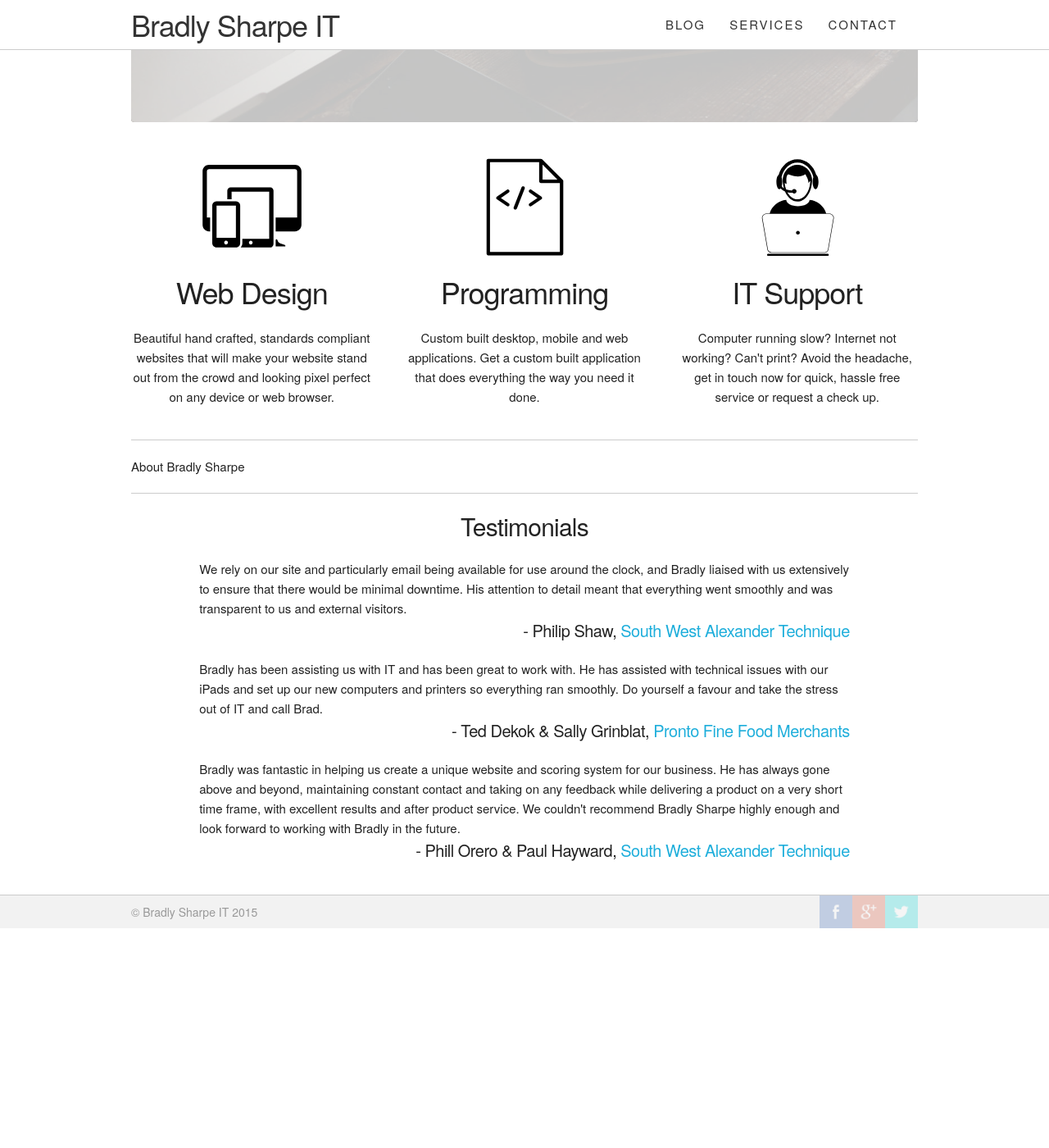
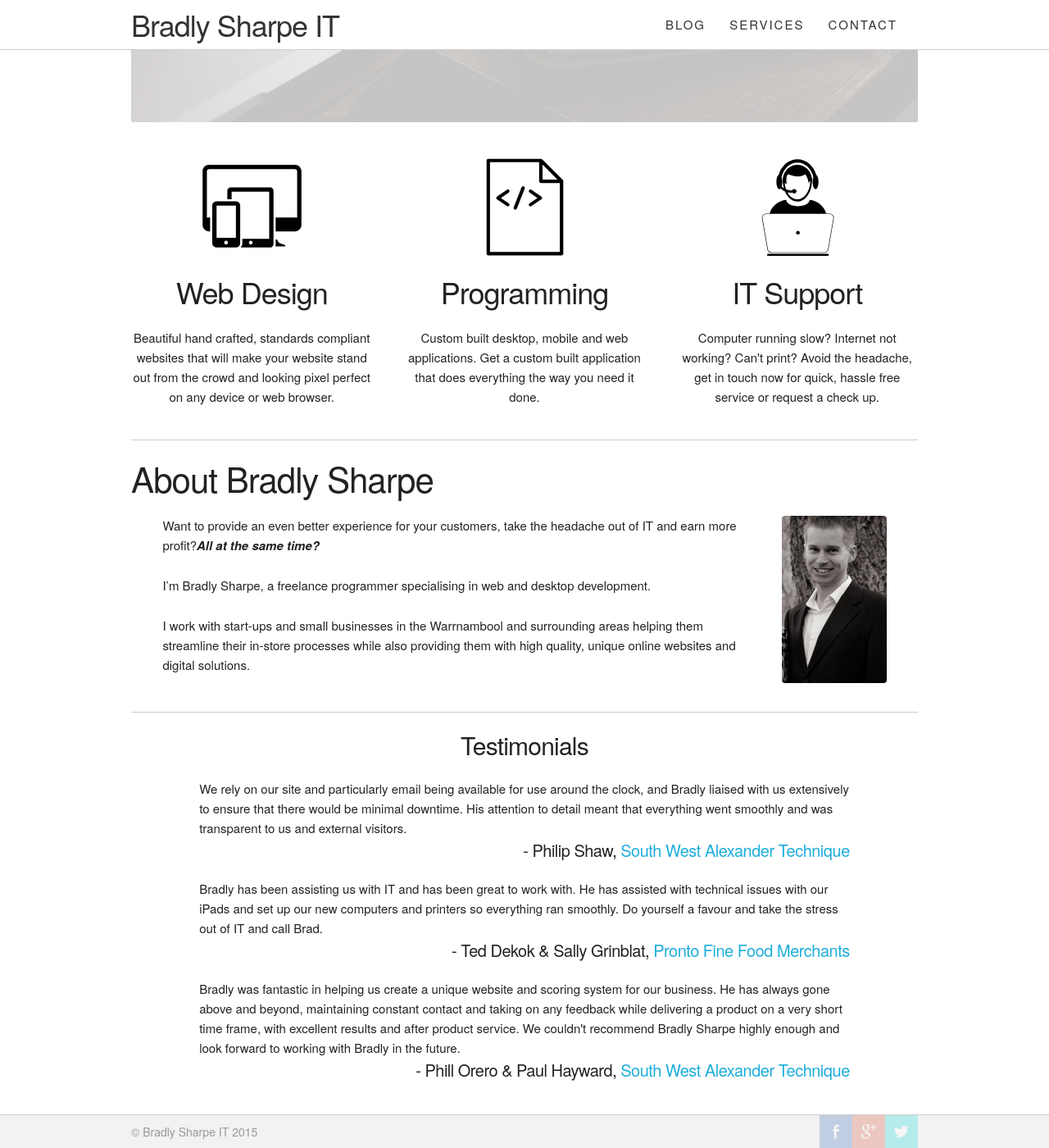
Before and after one commit to BradlySharpe/bradlysharpe.com.au, a Jekyll site: the page built from index.html, in a window 1280 px wide and 1400 px high, scrolled down 355 px. Shown: the whole window at 82% size. Built offline with Jekyll 4.4.1, drawn with Linux system fonts in a browser that asks for light colours; before the commit the page ends 1487 px from its top, so only the background shows below that.

Commit message:
Add About section and cleanup layout

```diff
--- a/_layouts/home.html
+++ b/_layouts/home.html
@@ -10,7 +10,47 @@ layout: compress
       {% include navigation.html %}
       <div class="container contentContainer">
         <div class="content">
-          {{ content }}
+          <div class="hero">
+            <div class="opacity">
+              <h1 class="title"><span class="break">Small Bisiness</span><span class="break">Web Developer</span><span class="break">&amp; IT Consultant</span></h1>
+              <a class="button button-black action" href="contact#reason=project-enquiry" onclick="hireMe();">Hire Me</a>
+            </div>
+          </div>
+          <div class="row services u-border-bottom">
+            <div class="one-third column">
+              <img src="{{ site.images_url }}/images/responsive.svg" onerror="revertToPNG(this);" alt="Computer, tablet and mobile" />
+              <h3>Web Design</h3>
+              <p>Beautiful hand crafted, standards compliant websites that will make your website stand out from the crowd and looking pixel perfect on any device or web browser.</p>
+            </div>
+            <div class="one-third column">
+              <img src="{{ site.images_url }}/images/document.svg" onerror="revertToPNG(this);" alt="Code document" />
+              <h3>Programming</h3>
+              <p>Custom built desktop, mobile and web applications. Get a custom built application that does everything the way you need it done.</p>
+            </div>
+            <div class="one-third column">
+              <img src="{{ site.images_url }}/images/support.svg" onerror="revertToPNG(this);" alt="Suport person" />
+              <h3>IT Support</h3>
+              <p>Computer running slow? Internet not working? Can't print? Avoid the headache, get in touch now for quick, hassle free service or request a check up.</p>
+            </div>
+          </div>
+          <div class="row about u-border-bottom">
+            {% if page.title %}<h2 class="pageTitle">{{ page.title }}</h2>{% endif %}
+            {{ content }}
+          </div>
+          <div class="row testimonials">
+            <h4>Testimonials</h4>
+            {% for item in site.data.testimonial limit:3 %}
+            <div class="row">
+              <div class="ten columns offset-by-one testimonial">
+                <p>{{ item.testimonial }}</p>
+                <cite class="u-pull-right">
+                  <span class="author">{{ item.person }}</span>
+                  <a class="breaks" href="{{ item.url }}" rel="nofollow" target="_blank" title="{{ item.company }}">{{ item.company }}</a>
+                </cite>
+              </div>
+            </div>
+            {% endfor %}
+          </div>
         </div>
       </div>
       <div class="footer">
--- a/_sass/_layout.scss
+++ b/_sass/_layout.scss
@@ -137,3 +137,50 @@
     }
   }
 }
+
+.u-emphasis {
+  font-style: italic;
+  font-weight: 800;
+}
+
+.profileImage {
+
+  img {
+    display: block;
+    width: 100%;
+    max-width: 40%;
+    margin: 0 auto 30px;
+    @include border-radius();
+
+    @include mq($bp-larger-than-tablet) {
+      max-width: 100%;
+      margin: 0 auto;
+    }
+  }
+
+  &.two.columns {
+    @include mq($bp-larger-than-phablet) {
+      width: 100%;
+      margin: 0;
+    }
+
+    @include mq($bp-larger-than-tablet) {
+      margin-right: 4%;
+      width: grid-column-width(2);
+    }
+  }
+}
+
+.profileBio {
+  &.nine.columns {
+    @include mq($bp-larger-than-phablet) {
+      width: 100%;
+      margin: 0;
+    }
+
+    @include mq($bp-larger-than-tablet) {
+      margin-left: 4%;
+      width: grid-column-width(9);
+    }
+  }
+}
--- a/index.html
+++ b/index.html
@@ -1,55 +1,14 @@
 ---
 layout: home
+title: About Bradly Sharpe
 ---
-<div class="hero">
-	<div class="opacity">
-		<h1 class="title"><span class="break">Small Bisiness</span><span class="break">Web Developer</span><span class="break">&amp; IT Consultant</span></h1>
-		<a class="button button-black action" href="contact#reason=project-enquiry" onclick="hireMe();">Hire Me</a>
+<div class="row">
+	<div class="two columns u-pull-right profileImage">
+		<img src="{{ site.images_url }}/images/bradly-sharpe.png" alt="Bradly Sharpe" />
+	</div>
+	<div class="nine columns profileBio">
+		<p>Want to provide an even better experience for your customers, take the headache out of IT and earn more profit?<span class="u-emphasis">All at the same time?</span></p>
+		<p>I’m Bradly Sharpe, a freelance programmer specialising in web and desktop development.</p>
+		<p>I work with start-ups and small businesses in the Warrnambool and surrounding areas helping them streamline their in-store processes while also providing them with high quality, unique online websites and digital solutions.</p>
 	</div>
 </div>
-<div class="row services u-border-bottom">
-	<div class="one-third column">
-		<img src="{{ site.images_url }}/images/responsive.svg" onerror="revertToPNG(this);" alt="Computer, tablet and mobile" />
-		<h3>Web Design</h3>
-		<p>Beautiful hand crafted, standards compliant websites that will make your website stand out from the crowd and looking pixel perfect on any device or web browser.</p>
-	</div>
-	<div class="one-third column">
-		<img src="{{ site.images_url }}/images/document.svg" onerror="revertToPNG(this);" alt="Code document" />
-		<h3>Programming</h3>
-		<p>Custom built desktop, mobile and web applications. Get a custom built application that does everything the way you need it done.</p>
-	</div>
-	<div class="one-third column">
-		<img src="{{ site.images_url }}/images/support.svg" onerror="revertToPNG(this);" alt="Suport person" />
-		<h3>IT Support</h3>
-		<p>Computer running slow? Internet not working? Can't print? Avoid the headache, get in touch now for quick, hassle free service or request a check up.</p>
-	</div>
-</div>
-<div class="row about u-border-bottom">
-	About Bradly Sharpe
-</div>
-<div class="row testimonials">
-	<h4>Testimonials</h4>
-	{% for item in site.data.testimonial limit:3 %}
-	<div class="row">
-		<div class="ten columns offset-by-one testimonial">
-			<p>{{ item.testimonial }}</p>
-			<cite class="u-pull-right">
-				<span class="author">{{ item.person }}</span>
-				<a class="breaks" href="{{ item.url }}" rel="nofollow" target="_blank" title="{{ item.company }}">{{ item.company }}</a>
-			</cite>
-		</div>
-	</div>
-	{% endfor %}
-</div>
-
-<script type="text/javascript">
-	function revertToPNG(el) {
-      if (el && ("svg" == el.src.substr(el.src.lastIndexOf(".") + 1, el.src.length).toLowerCase()))
-      	el.src = el.src.substr(0, el.src.lastIndexOf(".")) + ".png";
-    }
-
-    function hireMe() {
-    	if ("undefined" !== typeof ga)
-      	ga('send', 'event', 'Home', 'click', 'Hire Me');
-    }
-</script>
```
Also changed, not shown: other parts of _layouts/home.html (+11 -0 lines), images/bradly-sharpe.png (added).
